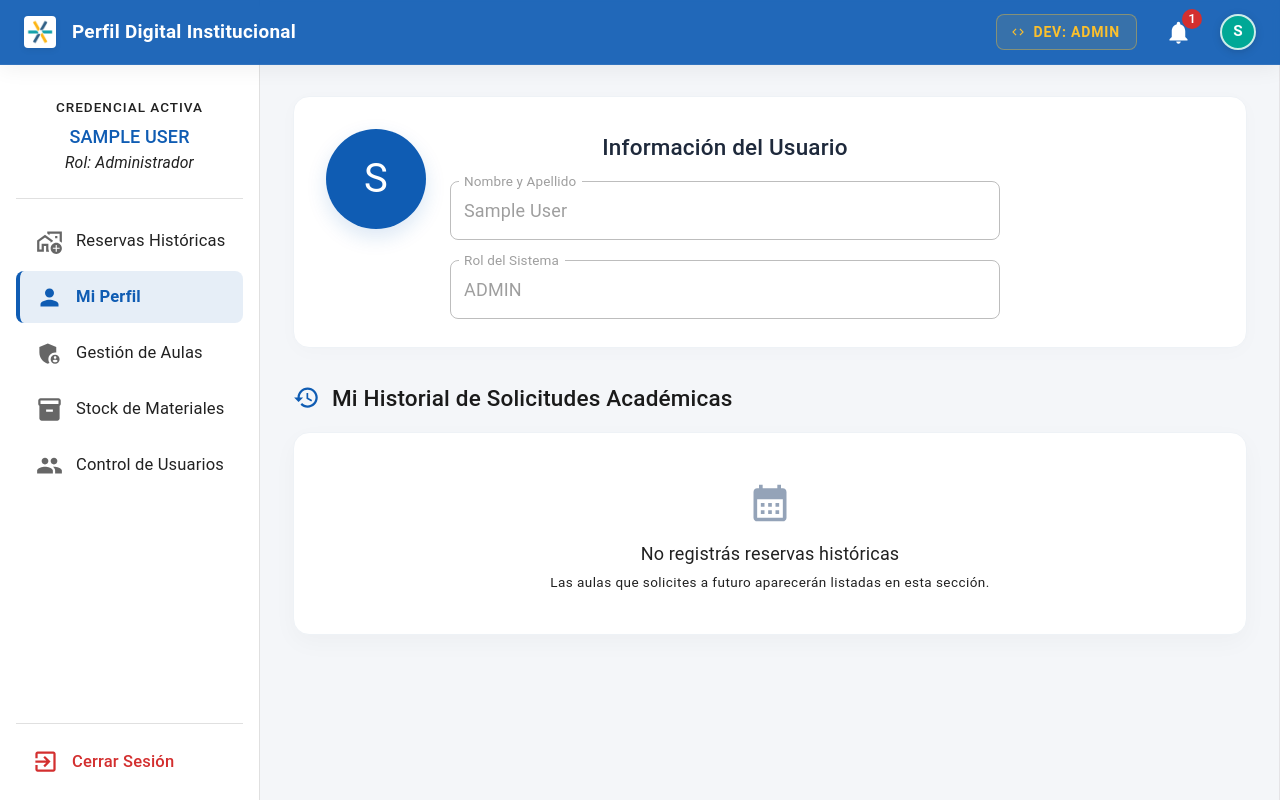
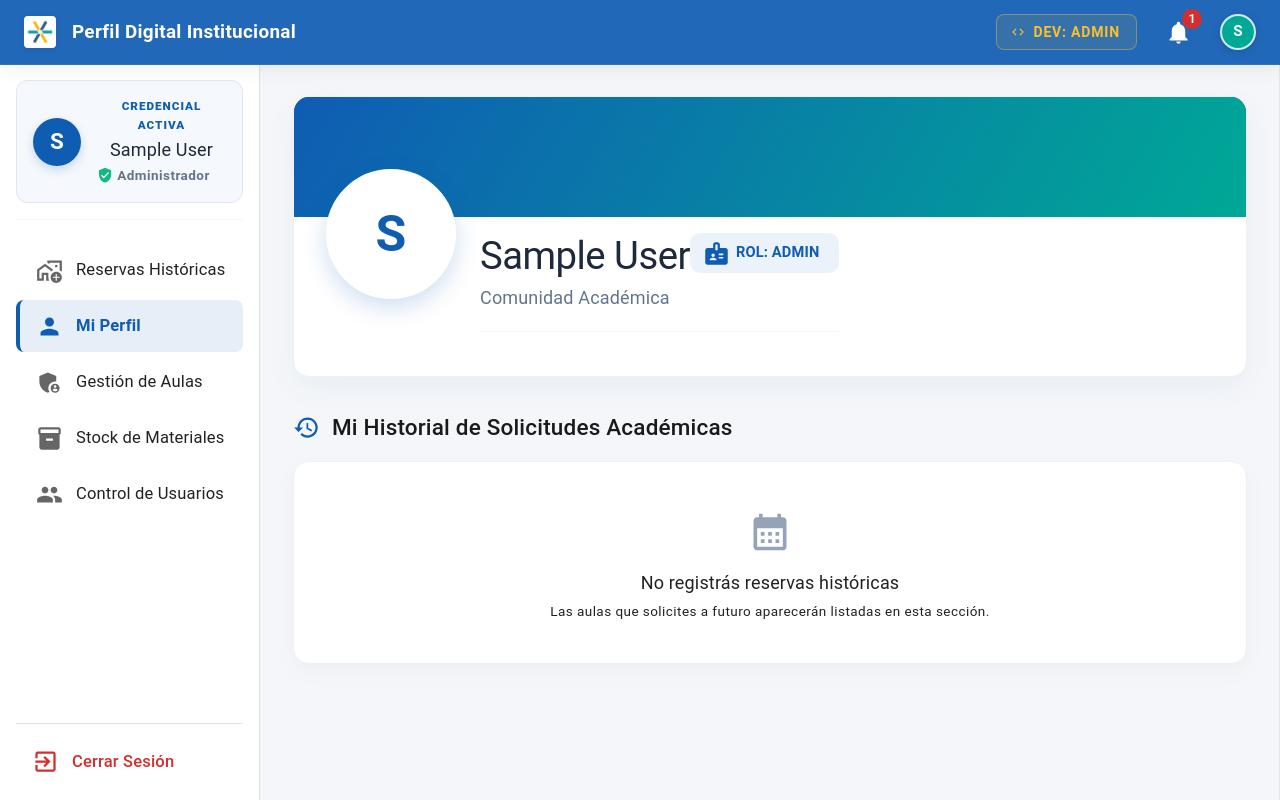
Before and after one commit to ffprogramacion/Programacion, a React (Vite) app in the folder frontend/: page /perfil in a window 1280 px wide. Built offline with nearby package versions, Linux system fonts and the light colour scheme; sample sign-in values are in the browser's storage.

Commit message:
feat: Integrar inventario global y optimizar gestión de recursos en reservas

```diff
--- a/frontend/src/components/Sidebar.jsx
+++ b/frontend/src/components/Sidebar.jsx
@@ -1,6 +1,6 @@
 import React from 'react';
 import { Link, useLocation } from 'react-router-dom';
-import { Drawer, Toolbar, List, ListItem, ListItemButton, ListItemIcon, ListItemText, Divider, Box, Typography } from '@mui/material';
+import { Avatar, Drawer, Toolbar, List, ListItem, ListItemButton, ListItemIcon, ListItemText, Divider, Box, Typography } from '@mui/material';
 import {
   Class as ClassIcon,
   CalendarMonth as CalendarIcon,
@@ -10,7 +10,8 @@ import {
   Person as PersonIcon,
   Inventory as StockIcon,
   Group as UsersIcon,
-  AddHomeWorkOutlined as AulaIcon
+  AddHomeWorkOutlined as AulaIcon,
+  VerifiedUser as VerifiedIcon
 } from '@mui/icons-material';
 import { useAuth } from '../context/AuthContext';
 
@@ -42,23 +43,71 @@ export default function Sidebar({ drawerWidth, mobileOpen, onDrawerToggle }) {
   const drawerContent = (
     <Box sx={{ overflow: 'auto', display: 'flex', flexDirection: 'column', height: '100%' }}>
         {user && (
-        <Box sx={{ p: 2, px: 3, mt: 1.5, mb: 1 }}>
+          <Box
+            sx={{
+              m: 2,
+              p: 2,
+              borderRadius: 3,
+              bgcolor: 'rgba(15, 92, 179, 0.04)',
+              border: '1px solid rgba(15, 92, 179, 0.1)',
+              display: 'flex',
+              alignItems: 'center',
+              gap: 2
+            }}
+          >
+            {/* Mini Avatar del Usuario */}
+            <Avatar
+              sx={{
+                width: 48,
+                height: 48,
+                bgcolor: '#0f5cb3',
+                color: 'white',
+                fontWeight: 'bold',
+                boxShadow: '0px 4px 10px rgba(15,92,179,0.2)'
+              }}
+            >
+              {user?.name ? user.name[0].toUpperCase() : 'U'}
+            </Avatar>
+
+            {/* Datos Tipográficos */}
+            <Box sx={{ display: 'flex', flexDirection: 'column' }}>
               <Typography
                 variant="caption"
-            color="text.secondary"
-            sx={{ textTransform: 'uppercase', letterSpacing: '1px', fontWeight: '500' }}
+                sx={{
+                  color: '#0f5cb3',
+                  textTransform: 'uppercase',
+                  letterSpacing: '1px',
+                  fontWeight: '800',
+                  fontSize: '0.65rem',
+                  mb: 0.5
+                }}
               >
                 Credencial Activa
               </Typography>
-          <Typography variant="h6" fontWeight="bold" sx={{ color: '#0f5cb3', mt: 0.5, fontSize: '1rem' }}>
-            {user?.name ? user.name.toUpperCase() : 'USUARIO UNRAF'}
+
+              <Typography variant="body1" fontWeight="bold" sx={{ color: '#1e293b', lineHeight: 1.1 }}>
+                {user?.name ? user.name : 'USUARIO UNRAF'}
               </Typography>
-          <Typography variant="body2" color="text.secondary" sx={{ fontStyle: 'italic' }}>
-            Rol: {user.role === 'admin' ? 'Administrador' : user.role === 'teacher' ? 'Docente' : 'Estudiante'}
+
+              <Typography
+                variant="caption"
+                sx={{
+                  color: '#64748b',
+                  fontWeight: '600',
+                  display: 'flex',
+                  alignItems: 'center',
+                  gap: 0.5,
+                  mt: 0.5
+                }}
+              >
+                <VerifiedIcon sx={{ fontSize: '0.9rem', color: '#10b981' }} />
+                {user.role === 'admin' ? 'Administrador' : user.role === 'teacher' ? 'Docente' : 'Estudiante'}
               </Typography>
             </Box>
+          </Box>
         )}
-      <Divider sx={{ mx: 2 }} />
+
+        <Divider sx={{ mx: 2, mb: 1, borderColor: '#f1f5f9' }} />
 
       <List sx={{ px: 2, mt: 1, flexGrow: 1 }}>
         {menuItems
--- a/frontend/src/views/Profile.jsx
+++ b/frontend/src/views/Profile.jsx
@@ -1,7 +1,27 @@
 import React from 'react';
 import { useAuth } from '../context/AuthContext';
-import { Box, Card, CardContent, Avatar, Grid, TextField, Typography, List, ListItem, ListItemText, Divider, Chip, Stack } from '@mui/material';
-import { AccountCircle as UserIcon, History as HistoryIcon, Room as RoomIcon, CalendarMonth as CalendarIcon } from '@mui/icons-material';
+import {
+  Box,
+  Card,
+  CardContent,
+  Avatar,
+  Grid,
+  Typography,
+  List,
+  ListItem,
+  ListItemText,
+  Divider,
+  Chip,
+  Stack
+} from '@mui/material';
+import {
+  AccountCircle as UserIcon,
+  History as HistoryIcon,
+  Room as RoomIcon,
+  CalendarMonth as CalendarIcon,
+  Badge as BadgeIcon,
+  VerifiedUser as VerifiedIcon
+} from '@mui/icons-material';
 
 export default function Profile() {
   const { user, reservas } = useAuth();
@@ -45,19 +65,69 @@ export default function Profile() {
   return (
     <Box sx={{ width: '100%' }}>
 
-      {/* TARJETA DE PERFIL (DATOS INSTITUCIONALES) */}
-      <Card sx={{ borderRadius: 4, boxShadow: '0px 4px 20px rgba(0,0,0,0.02)', border: '1px solid #eef2f6', mb: 4 }}>
-        <CardContent sx={{ p: 4 }}>
-          <Grid container spacing={3} alignItems="center">
-            <Grid item xs={12} sm={3} sx={{ display: 'flex', justifyContent: 'center' }}>
-              <Avatar sx={{ width: 100, height: 100, fontSize: 40, bgcolor: '#0f5cb3', boxShadow: '0px 8px 20px rgba(15,92,179,0.15)' }}>
-                {user?.name ? user.name[0].toUpperCase() : <UserIcon />}
+      {/* TARJETA DE PERFIL (CREDENCIAL DIGITAL INSTITUCIONAL) */}
+      <Card sx={{ borderRadius: 4, boxShadow: '0px 10px 30px rgba(15,92,179,0.05)', border: '1px solid #eef2f6', mb: 4, overflow: 'hidden' }}>
+
+        {/* Banner de Portada Superior */}
+        <Box
+          sx={{
+            height: 120,
+            bgcolor: '#0f5cb3',
+            backgroundImage: 'linear-gradient(120deg, #0f5cb3 0%, #00a896 100%)'
+          }}
+        />
+
+        <CardContent sx={{ p: 4, pt: 0, position: 'relative' }}>
+          <Grid container spacing={3}>
+
+            {/* Avatar flotante desplazado hacia arriba */}
+            <Grid item xs={12} sm={3} sx={{ display: 'flex', justifyContent: 'center', mt: -6 }}>
+              <Avatar
+                sx={{
+                  width: 130,
+                  height: 130,
+                  fontSize: 50,
+                  bgcolor: 'white',
+                  color: '#0f5cb3',
+                  boxShadow: '0px 8px 24px rgba(15,92,179,0.2)',
+                  border: '5px solid white',
+                  fontWeight: 'bold'
+                }}
+              >
+                {user?.name ? user.name[0].toUpperCase() : <UserIcon fontSize="large" />}
               </Avatar>
             </Grid>
-            <Grid item xs={12} sm={9}>
-              <Typography variant="h6" fontWeight="700" sx={{ mb: 1, color: '#1e293b' }}>Información del Usuario</Typography>
-              <TextField fullWidth label="Nombre y Apellido" value={user?.name || ''} disabled margin="dense" sx={{ '& .MuiOutlinedInput-root': { borderRadius: 2 } }} />
-              <TextField fullWidth label="Rol del Sistema" value={user?.role ? user.role.toUpperCase() : ''} disabled margin="dense" sx={{ '& .MuiOutlinedInput-root': { borderRadius: 2 }, mt: 2 }} />
+
+            {/* Información del Usuario Tipográfica */}
+            <Grid item xs={12} sm={9} sx={{ mt: { xs: 2, sm: 2 }, textAlign: { xs: 'center', sm: 'left' } }}>
+              <Box sx={{ display: 'flex', flexDirection: { xs: 'column', sm: 'row' }, alignItems: { xs: 'center', sm: 'flex-start' }, justifyContent: 'space-between', mb: 2 }}>
+                <Box>
+                  <Typography variant="h4" fontWeight="800" sx={{ color: '#1e293b', letterSpacing: '-0.5px' }}>
+                    {user?.name || 'Usuario Universitario'}
+                  </Typography>
+                  <Typography variant="body1" fontWeight="500" sx={{ color: '#64748b', mt: 0.5 }}>
+                    Comunidad Académica
+                  </Typography>
+                </Box>
+
+                {/* Chip decorativo para el Rol */}
+                <Chip
+                  label={user?.role ? `ROL: ${user.role.toUpperCase()}` : 'ESTUDIANTE'}
+                  icon={<BadgeIcon sx={{ color: '#0f5cb3 !important' }} />}
+                  sx={{
+                    mt: { xs: 2, sm: 0 },
+                    bgcolor: 'rgba(15, 92, 179, 0.08)',
+                    color: '#0f5cb3',
+                    fontWeight: '700',
+                    borderRadius: '10px',
+                    px: 1,
+                    py: 2.5
+                  }}
+                />
+              </Box>
+
+              <Divider sx={{ my: 2.5, borderColor: '#f1f5f9' }} />
+
             </Grid>
           </Grid>
         </CardContent>
@@ -81,7 +151,7 @@ export default function Profile() {
             </Box>
           ) : (
             <List disablePadding>
-              {misReservasHistoricas.slice().reverse().map((res, index) => { // .slice().reverse() muestra la última que se hizo primero
+              {misReservasHistoricas.slice().reverse().map((res, index) => {
                 const vigencia = obtenerEstadoVigencia(res);
                 return (
                   <React.Fragment key={res.id}>
@@ -96,7 +166,6 @@ export default function Profile() {
                               </Typography>
                             </Box>
 
-                            {/* BADGE DINÁMICO DE ESTADO */}
                             <Chip
                               label={vigencia.label}
                               color={vigencia.color}
@@ -107,7 +176,6 @@ export default function Profile() {
                                 borderRadius: '6px',
                                 fontSize: '0.7rem',
                                 minWidth: 80,
-                                // Pequeño ajuste estético para el estado "Finalizada"
                                 ...(vigencia.label === 'Finalizada' && { bgcolor: '#e2e8f0', color: '#475569' })
                               }}
                             />
--- a/frontend/src/views/Reservar.jsx
+++ b/frontend/src/views/Reservar.jsx
@@ -6,7 +6,8 @@ import { AssignmentTurnedIn as DoneIcon, Layers as LayersIcon } from '@mui/icons
 import AgendaDisponibilidad from '../components/AgendaDisponibilidad';
 
 export default function Reservar() {
-  const { user, agregarReserva, aulas, clases, reservas } = useAuth();
+  // 🔥 Importamos inventario y la función de reducción
+  const { user, agregarReserva, aulas, clases, reservas, inventario, consumirRecursos } = useAuth();
   const navigate = useNavigate();
 
   // Estados del formulario
@@ -14,8 +15,10 @@ export default function Reservar() {
   const [fecha, setFecha] = useState('');
   const [horaInicio, setHoraInicio] = useState('');
   const [horaFin, setHoraFin] = useState('');
-  const [materiaSeleccionada, setMateriaSeleccionada] = useState(''); // 🕒 Estado para la cátedra del profesor
-  const [materiales, setMateriales] = useState({ proyector: false, notebooks: false, cables: false });
+  const [materiaSeleccionada, setMateriaSeleccionada] = useState('');
+
+  // 🔥 Estado actualizado: Almacena los identificadores únicos (uniqueId) de los materiales elegidos
+  const [materialesSeleccionados, setMaterialesSeleccionados] = useState([]);
 
   if (!aulas || aulas.length === 0) {
     return (
@@ -28,8 +31,13 @@ export default function Reservar() {
   // Filtramos las clases dictadas únicamente por el profesor logueado
   const misMateriasComoDocente = clases.filter(c => c.profesorId === user?.id);
 
-  const handleCheckboxChange = (e) => {
-    setMateriales({ ...materiales, [e.target.name]: e.target.checked });
+  // 🔥 Función para agregar o quitar el ID del arreglo local
+  const handleCheckboxChange = (uniqueId) => {
+    setMaterialesSeleccionados((prev) =>
+      prev.includes(uniqueId)
+        ? prev.filter(id => id !== uniqueId)
+        : [...prev, uniqueId]
+    );
   };
 
   const handleConfirmar = (e) => {
@@ -44,7 +52,6 @@ export default function Reservar() {
       return;
     }
 
-    // Si es profesor, es obligatorio asignar la reserva a una materia suya
     if (user?.role === 'teacher' && !materiaSeleccionada) {
       alert("Por favor selecciona a qué cátedra corresponde esta reserva.");
       return;
@@ -75,22 +82,26 @@ export default function Reservar() {
       return;
     }
 
-    const listaMateriales = Object.keys(materiales)
-      .filter(key => materiales[key])
-      .map(key => key === 'proyector' ? 'Proyector' : key === 'notebooks' ? 'Kit Netbooks' : 'Cables')
+    // 🔥 Obtener los nombres exactos basándose en los ID seleccionados
+    const listaMateriales = inventario
+      .filter(item => materialesSeleccionados.includes(item.uniqueId))
+      .map(item => item.nombre)
       .join(', ') || 'Ninguno';
 
     const nuevaReserva = {
       aula: aulaSeleccionada,
-      solicitante: user?.name || 'Facundo Boide',
+      solicitante: user?.name || 'Usuario',
       fecha: `${fechaFormateada} - de ${horaInicio} a ${horaFin} hs`,
       materiales: listaMateriales,
       userId: user?.id || '12345',
-      // Enlazamos la reserva a la cátedra si corresponde
       claseId: user?.role === 'teacher' ? Number(materiaSeleccionada) : null
     };
 
     agregarReserva(nuevaReserva);
+
+    // 🔥 Descontar las unidades seleccionadas del stock global
+    consumirRecursos(materialesSeleccionados);
+
     navigate('/reservas');
   };
 
@@ -114,7 +125,6 @@ export default function Reservar() {
                 }
               </TextField>
 
-              {/* 🔥 NUEVO: Selector de cátedra exclusivo para profesores */}
               {user?.role === 'teacher' && (
                 <TextField fullWidth select label="Asignar a Cátedra" value={materiaSeleccionada} onChange={(e) => setMateriaSeleccionada(e.target.value)} margin="dense" required sx={{ '& .MuiOutlinedInput-root': { borderRadius: 2.5 }, mt: 2 }}>
                   {misMateriasComoDocente.map((clase) => (
@@ -144,10 +154,27 @@ export default function Reservar() {
               </Stack>
 
               <Typography variant="subtitle2" sx={{ mt: 2.5, mb: 1, fontWeight: '700', color: '#475569', fontSize: '0.8rem' }}>RECURSOS ADICIONALES:</Typography>
+
+              {/* 🔥 RENDERIZADO DINÁMICO DEL INVENTARIO */}
               <FormGroup>
-                <FormControlLabel control={<Checkbox checked={materiales.proyector} onChange={handleCheckboxChange} name="proyector" sx={{ '&.Mui-checked': { color: '#0f5cb3' } }} />} label={<Typography variant="body2" fontWeight="500">Proyector Epson</Typography>} />
-                <FormControlLabel control={<Checkbox checked={materiales.notebooks} onChange={handleCheckboxChange} name="notebooks" sx={{ '&.Mui-checked': { color: '#0f5cb3' } }} />} label={<Typography variant="body2" fontWeight="500">Kit Netbooks</Typography>} />
-                <FormControlLabel control={<Checkbox checked={materiales.cables} onChange={handleCheckboxChange} name="cables" sx={{ '&.Mui-checked': { color: '#0f5cb3' } }} />} label={<Typography variant="body2" fontWeight="500">Cables HDMI</Typography>} />
+                {inventario.map(item => (
+                  <FormControlLabel
+                    key={item.uniqueId}
+                    control={
+                      <Checkbox
+                        checked={materialesSeleccionados.includes(item.uniqueId)}
+                        onChange={() => handleCheckboxChange(item.uniqueId)}
+                        disabled={item.stock === 0}
+                        sx={{ '&.Mui-checked': { color: item.color || '#0f5cb3' } }}
+                      />
+                    }
+                    label={
+                      <Typography variant="body2" fontWeight="500" color={item.stock === 0 ? 'text.disabled' : 'text.primary'}>
+                        {item.nombre} {item.stock === 0 ? '(Sin stock)' : `(${item.stock} disponibles)`}
+                      </Typography>
+                    }
+                  />
+                ))}
               </FormGroup>
 
               <Button type="submit" variant="contained" fullWidth startIcon={<DoneIcon />} sx={{ mt: 3, textTransform: 'none', borderRadius: 2.5, backgroundColor: '#0f5cb3', fontWeight: '700', py: 1.2, '&:hover': { backgroundColor: '#0c4d96' } }}>
```
Also changed, not shown: frontend/src/context/AuthContext.jsx (+49 -42 lines), frontend/src/views/Admin/StockMateriales.jsx (+28 -33 lines). Lines whose indentation alone changed are shown as unchanged.
